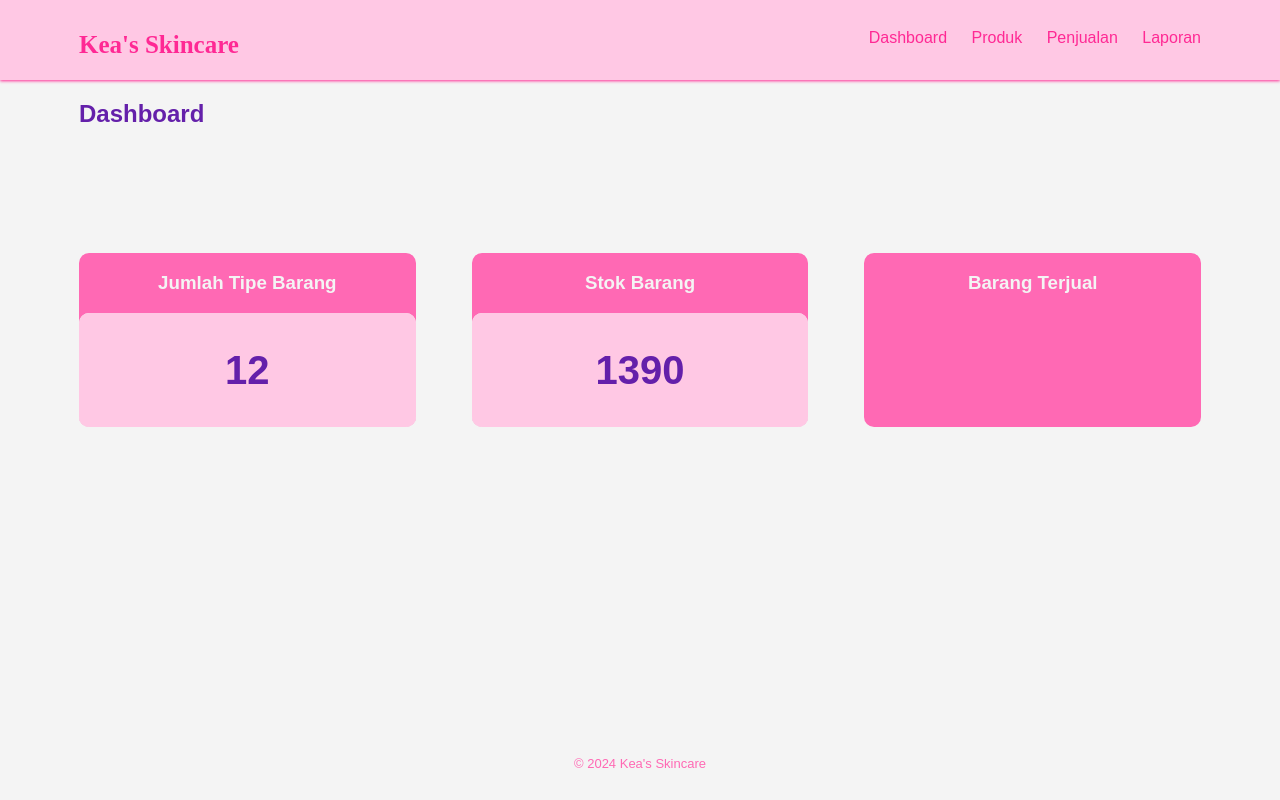
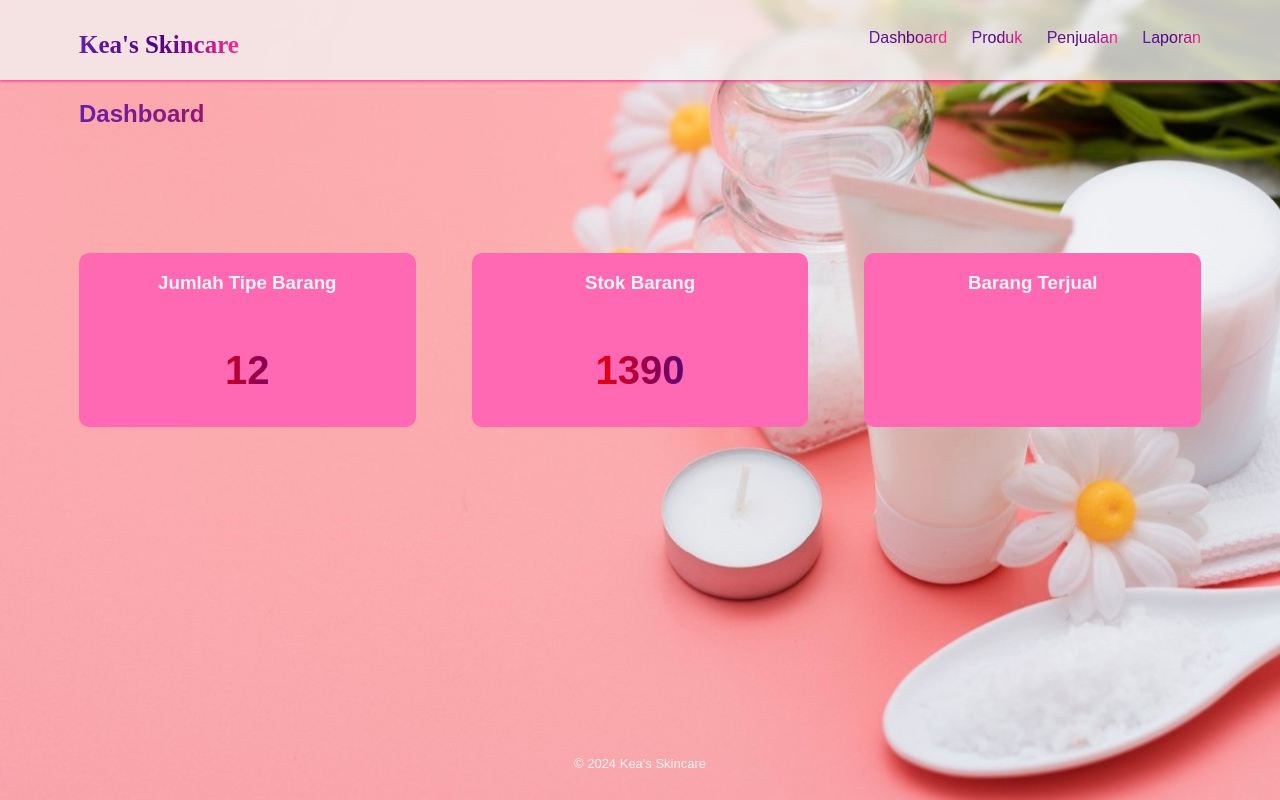
Before and after one commit to Aliyazalfaputri/Kea-s-Skincare, a PHP site: page / in a window 1280 px wide. Run offline with PHP 8.4, Linux system fonts and the light colour scheme; data comes from the database, SQL or seed files in the repository; data that the repository does not hold is empty.

Commit message:
style css

```diff
--- a/css/styles.css
+++ b/css/styles.css
@@ -8,7 +8,8 @@
 body {
     font-family: montserrat, sans-serif;
     line-height: 1.6;
-    background-color: #f4f4f4;
+    background: url('../file/bg.jpeg') no-repeat center center fixed;
+    background-size: cover;
     display: flex;
     flex-direction: column;
     min-height: 100vh;
@@ -26,12 +27,17 @@ main {
 }
 
 .container h2{
-    color: #6420AA;
     margin-top: 80px;
+    background-image: linear-gradient(to right, #6420AA, rgb(255, 0, 0), indigo, violet);
+  background-clip: text;
+  -webkit-background-clip: text;
+  -webkit-text-fill-color: transparent;
+  color: transparent;
 }
 
 header {
-    background-color:#ffc8e4;
+    background-color: #f4f4f4c5;
+    backdrop-filter: blur(5px);
     position: fixed;
     padding: 10px 0;
     height: 80px;
@@ -41,7 +47,11 @@ header {
 
 .brand {
     float: left;
-    color: #ff2994;
+    background-image: linear-gradient(to left, #ff2994, indigo,  #6420AA);
+    background-clip: text;
+    -webkit-background-clip: text;
+    -webkit-text-fill-color: transparent;
+    color: transparent;
     font-family: Gilroy;
     font-size: 25px;
 }
@@ -57,7 +67,11 @@ nav ul li {
 }
 
 nav ul li a {
-    color:#ff2994;
+    background-image: linear-gradient(to right, #6420AA, indigo, #ff2994);
+    background-clip: text;
+    -webkit-background-clip: text;
+    -webkit-text-fill-color: transparent;
+    color: transparent;
     text-decoration: none;
 }
 
@@ -70,7 +84,7 @@ nav ul li a {
 }
 
 .info-content {
-    background-color: #f4f4f4;
+    background-color: linear-gradient(to right, #FFFFFF 0%, #F7F7F7 50%, #E5E5E5 100%);
     /* padding: 20px; */
     border-radius: 10px;
 }
@@ -96,7 +110,11 @@ nav ul li a {
 .info-box p {
     font-size: 40px;
     font-weight: bold;
-    color: #6420AA;
+    background-image: linear-gradient(to left, #6420AA, indigo, rgb(255, 0, 0), violet);
+  background-clip: text;
+  -webkit-background-clip: text;
+  -webkit-text-fill-color: transparent;
+  color: transparent;
     background-color: #ffc8e4;
     border-radius: 10px;
     padding: 25px;
@@ -111,37 +129,20 @@ nav ul li a {
     text-decoration: underline;
 }
 
-/* CSS tambahan untuk memastikan konten tabel rata tengah */
 table {
     width: 100%;
     border-collapse: collapse;
+    margin-top: 20px;
 }
 
-th {
+table th, table td {
     padding: 10px;
-    text-align: center; /* Nama kolom rata tengah */
-}
-
-td {
-    padding: 10px;
-    text-align: center; /* Konten tabel rata tengah */
-    vertical-align: middle;
-}
-
-.action-buttons {
-    display: flex;
-    justify-content: center;
-    gap: 10px;
-}
-
-.insert-btn a {
-    text-decoration: none;
-    color: inherit;
+    border-bottom: 1px solid #ccc;
 }
 
 footer {
     font-size: 13px;
-    color: #FF69B4;
+    color: #f4f4f4;
     text-align: center;
     padding: 10px 0;
     margin-top: auto;
```
